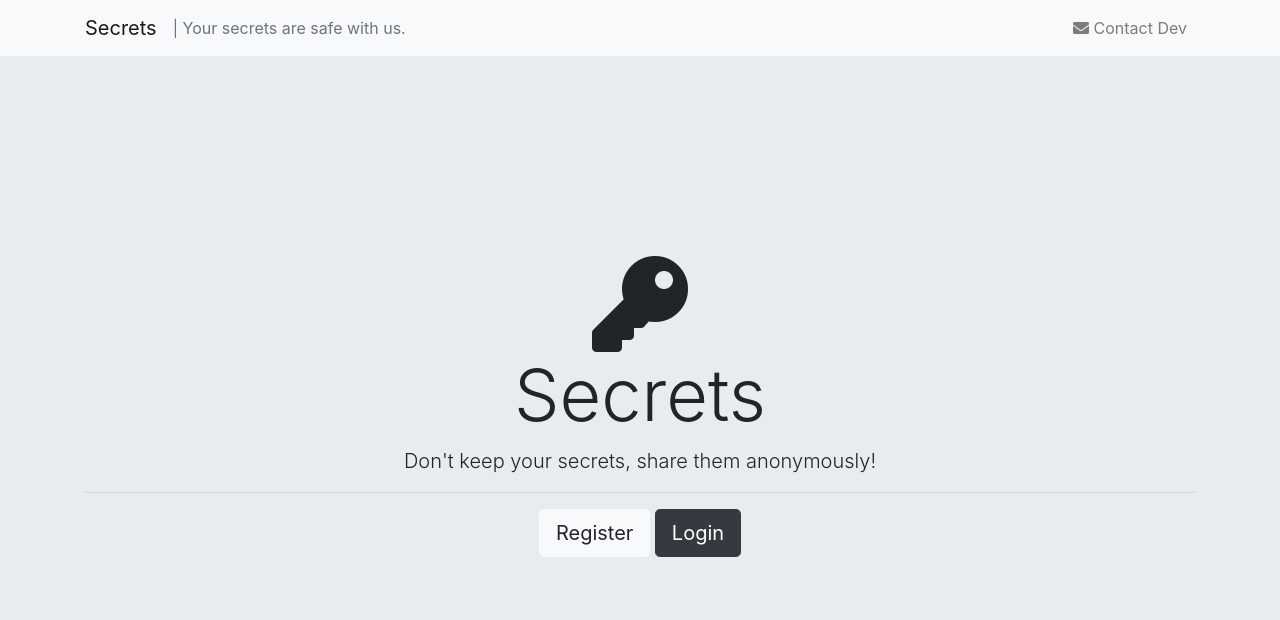
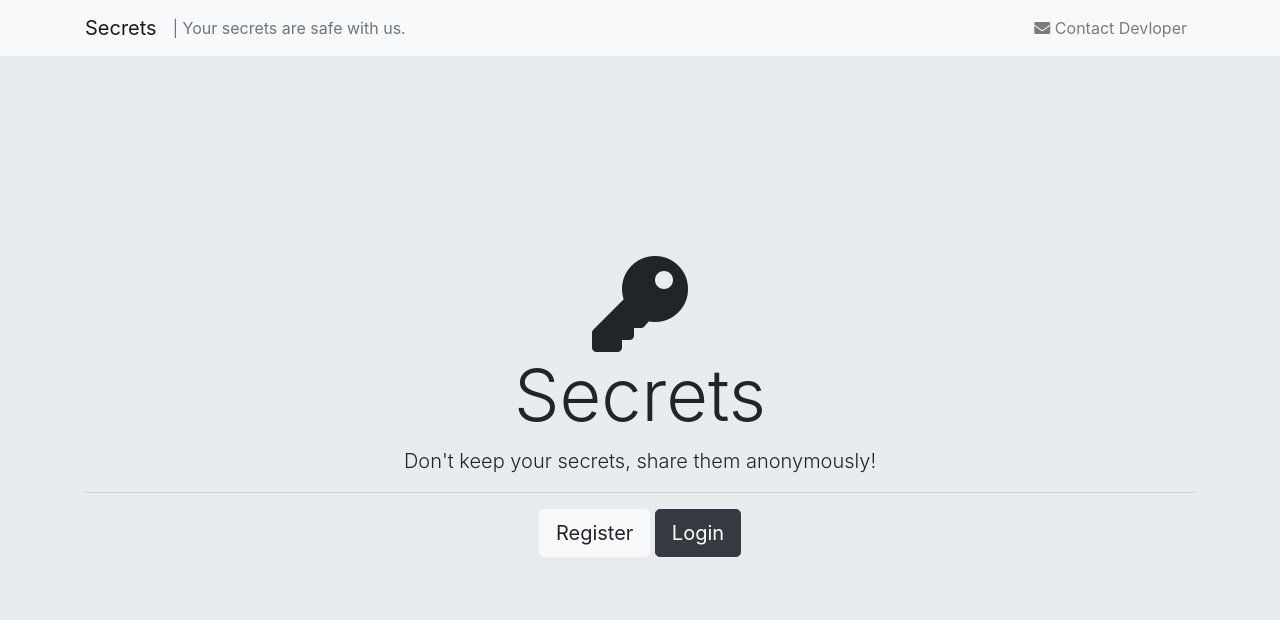
Before and after one commit to swapnilsubhashpatil/Secrets, a Node server app: page / in a window 1280 px wide. Shown: the top 620 px of the page. Run offline with Node 20, Linux system fonts and the light colour scheme; some libraries are stand-ins or nearby versions.

Commit message:
testing_07

```diff
--- a/views/home.ejs
+++ b/views/home.ejs
@@ -19,7 +19,7 @@
       <ul class="navbar-nav">
         <li class="nav-item">
           <a class="nav-link" href="/contact">
-            <i class="fas fa-envelope"></i> Contact Dev
+            <i class="fas fa-envelope"></i> Contact Devloper
           </a>
         </li>
       </ul>
```
